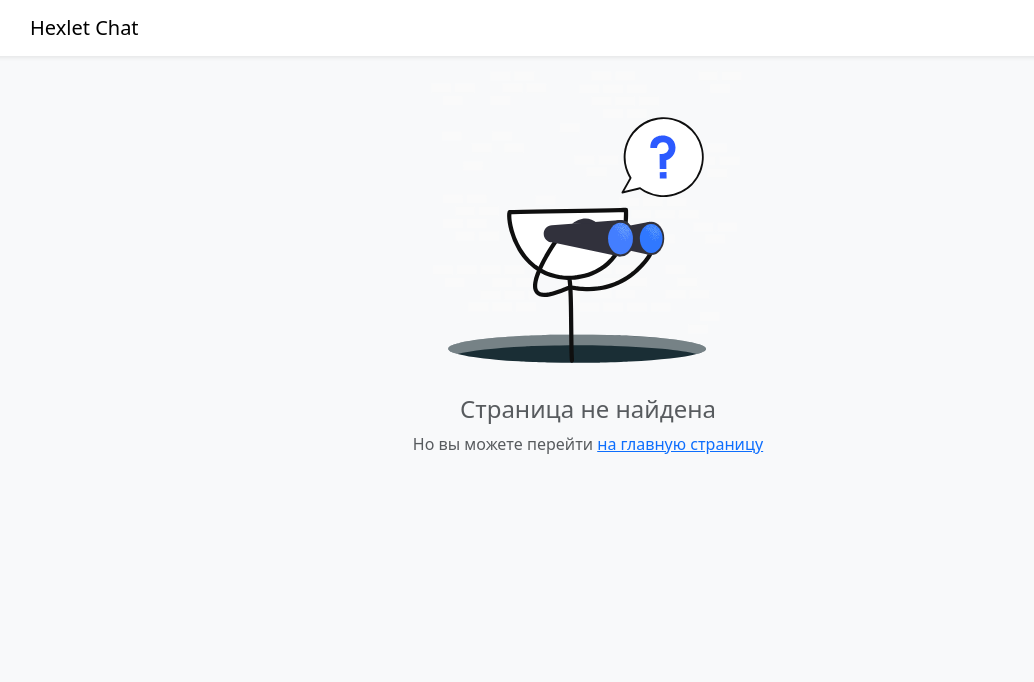
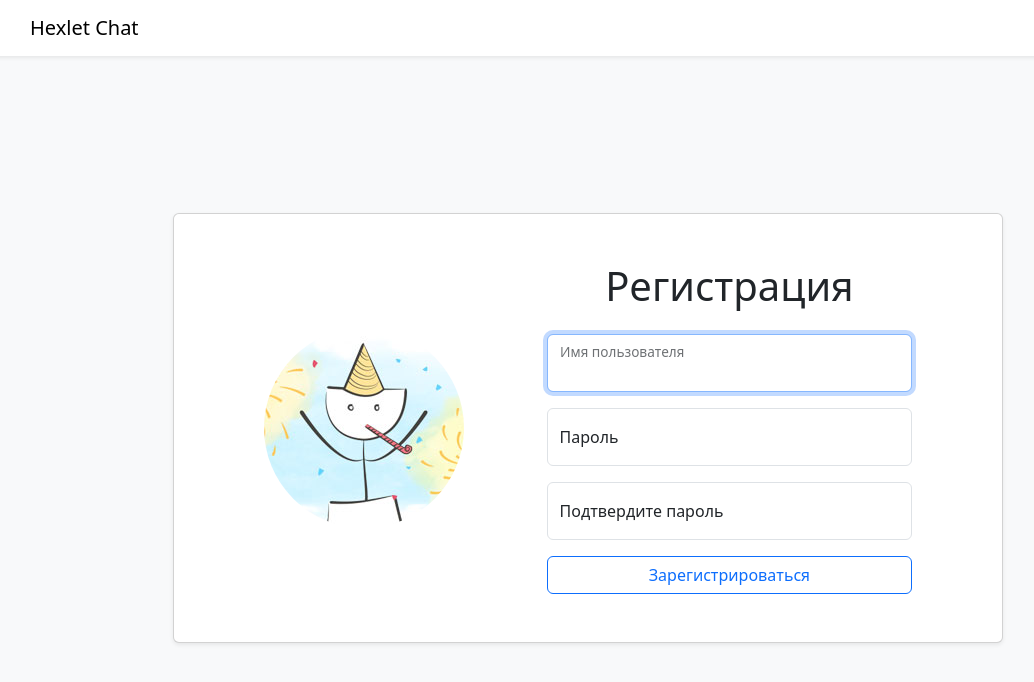
Before and after one commit to d0b3r27/frontend-project-12, a React (Vite) app in the folder frontend/: page /signup in a window 1280 px wide. Shown: the top 682 px of the page, without its empty margins (52-1086 px from the left). Built offline with nearby package versions, Linux system fonts and the light colour scheme; no server answers.

Commit message:
add signup page and logic

```diff
--- a/frontend/src/App.jsx
+++ b/frontend/src/App.jsx
@@ -2,6 +2,7 @@ import { Routes, Route } from 'react-router-dom';
 import Page404 from './pages/page404.jsx';
 import LoginPage from './pages/loginPage.jsx';
 import ChatPage from './pages/chatPage.jsx';
+import SingupPage from './pages/signupPage.jsx';
 import useSocketEvents from './socket.js';
 import ModalWindow from './modals/modalWindow.jsx';
 
@@ -14,6 +15,7 @@ const App = () => {
       <Routes>
         <Route path="/" element={<ChatPage />}/>
         <Route path="/login" element={<LoginPage />}/>
+        <Route path='/signup' element={<SingupPage />}/>
         <Route path="*" element={<Page404 />}/>
       </Routes>
       <ModalWindow/>
--- a/frontend/src/components/loginForm.jsx
+++ b/frontend/src/components/loginForm.jsx
@@ -7,7 +7,7 @@ import axios from 'axios';
 import urls from '../slices/serverUrls.js';
 
 const LoginForm = () => {
-  const inputRef = useRef();
+  const loginRef = useRef();
   const passwordRef = useRef();
   const navigate = useNavigate();
   const [authError, setAuthError] = useState();
@@ -16,7 +16,7 @@ const LoginForm = () => {
   const isAuth = useSelector(state => state.auth.isAuthenticated);
 
   useEffect(() => {
-    inputRef.current.focus();
+    loginRef.current.focus();
   }, []);
 
   return (
@@ -30,7 +30,7 @@ const LoginForm = () => {
         setAuthError(false);
 
         if (!username) {
-          inputRef.current.focus();
+          loginRef.current.focus();
           return;
         }
         if (!password) {
@@ -45,7 +45,7 @@ const LoginForm = () => {
         } catch (e) {
           setAuthError(true);
           console.log(e);
-          inputRef.current.select();
+          loginRef.current.select();
         } finally {
           setIsLoading(false);
         }
@@ -60,7 +60,7 @@ const LoginForm = () => {
             placeholder="Ваш ник"
             id="username"
             className={`form-control ${authError ? 'is-invalid' : ''}`}
-            innerRef={inputRef}
+            innerRef={loginRef}
           />
           <label htmlFor="username">Ваш ник</label>
         </div>
--- /dev/null
+++ b/frontend/src/components/signupForm.jsx
@@ -0,0 +1,106 @@
+import { useEffect, useRef, useState } from 'react';
+import { useNavigate } from 'react-router-dom';
+import { Formik, Form, Field, ErrorMessage } from 'formik';
+import { useDispatch, useSelector } from 'react-redux';
+import * as Yup from 'yup';
+import axios from 'axios';
+import urls from '../slices/serverUrls';
+import { login } from '../slices/authSlice';
+
+const SignupForm = () => {
+  const navigate = useNavigate();
+  const dispatch = useDispatch();
+  const usernameRef = useRef();
+
+  const validationSchema = Yup.object({
+    username: Yup.string()
+      .required('Обязательно поле')
+      .min(3, 'Минимум 3 символа')
+      .max(20, 'Максимум 20 символов'),
+    password: Yup.string()
+      .required('Обязательное поле')
+      .min(6, 'Минимум 6 символов'),
+    confirmPassword: Yup.string()
+      .required('Обязательное поле')
+      .oneOf([Yup.ref('password'), null], 'Пароли должны совпадать'),
+  });
+
+  useEffect(() => {
+    usernameRef.current.focus();
+  }, []);
+
+  return (
+    <Formik
+    initialValues={{
+      username: '',
+      password: '',
+      confirmPassword: '',
+    }}
+    validationSchema={validationSchema}
+    onSubmit={async (values, { setSubmitting, setStatus }) => {
+      const { username, password } = values;
+      setStatus(null);
+      try {
+        const response = await axios.post(urls.singup, ({ username, password }));
+        dispatch(login(response.data));
+        navigate('/')
+      } catch (error) {
+        if (error.response?.status === 409) {
+            setStatus('Такой пользователь уже существует');
+        } else {
+            setStatus('Ошибка при регистрации. Попробуйте позже.');
+          }
+        console.log(error);
+      } finally {
+        setSubmitting(false);
+      }
+    }}
+    >
+      {({ errors, touched, isSubmitting, status }) => (
+        <Form className='w-50'>
+          <h1 className='text-center mb-4'>Регистрация</h1>
+          <div className='form-floating mb-3'>
+            <Field
+              id='username'
+              name='username'
+              className={`form-control ${touched.username && errors.username ? 'is-invalid' : ''}`}
+              placeholder='username'
+              autoComplete='username'
+              ref={usernameRef}
+            />
+            <label className='form-label' htmlFor='username'>Имя пользователя</label>
+            <ErrorMessage name="username" component="div" className="invalid-feedback"/>
+          </div>
+          <div className='form-floating mb-3'>
+            <Field
+              id='password'
+              name='password'
+              type='password'
+              className={`form-control ${touched.password && errors.password ? 'is-invalid' : ''}`}
+              placeholder='password'
+              autoComplete='password'
+            />
+            <label className='form-label' htmlFor='password'>Пароль</label>
+            <ErrorMessage name="password" component="div" className="invalid-feedback"/>
+          </div>
+          <div className='form-floating mb-3'>
+            <Field
+              id='confirmPassword'
+              name='confirmPassword'
+              type='password'
+              className={`form-control ${touched.confirmPassword && errors.confirmPassword ? 'is-invalid' : ''}`}
+              placeholder='confirmPassword'
+              autoComplete='confirmPassword'
+            />
+            <label className='form-label' htmlFor='confirmPassword'>Подтвердите пароль</label>
+            <ErrorMessage name="confirmPassword" component="div" className="invalid-feedback"/>
+            {status && <div className="mt-1 text-center rounded bg-danger text-white">{status}</div>}
+          </div>
+          <button className='w-100 btn btn-outline-primary' disabled={isSubmitting} type='submit'>Зарегистрироваться</button>
+        </Form>
+      )}
+    </Formik>
+  );
+};
+
+export default SignupForm;
--- a/frontend/src/modals/addChannelForm.jsx
+++ b/frontend/src/modals/addChannelForm.jsx
@@ -58,7 +58,7 @@ const AddChannelForm = () => {
               innerRef={inputRef}
             />
             <label className="visually-hidden" htmlFor="channelName">Имя канала</label>
-            <ErrorMessage name="channelName" component="div" className="invalid-feedback" />
+            <ErrorMessage name="channelName" component="div" className="invalid-feedback"/>
             <div className="d-flex justify-content-end">
               <button type="button" className="me-2 btn btn-secondary" onClick={() => dispatch(closeModal())}>Отменить</button>
               <button type="submit" className="btn btn-primary">Отправить</button>
--- a/frontend/src/pages/chatPage.jsx
+++ b/frontend/src/pages/chatPage.jsx
@@ -10,11 +10,12 @@ const ChatPage = () => {
   useEffect(() => {
     if (!localStorage.getItem('user')) {
       navigate('/login');
+      return;
     }
   }, []);
 
   return (
-    <div className="h-100" id="chat">
+    <>
       <div className="d-flex flex-column h-100">
         <NavBar/>
         <div className="container h-100 my-4 overflow-hidden rounded shadow">
@@ -25,7 +26,7 @@ const ChatPage = () => {
         </div>
       </div>
       <div className="Toastify"></div>
-    </div>
+    </>
   )
 };
 
--- a/frontend/src/pages/loginPage.jsx
+++ b/frontend/src/pages/loginPage.jsx
@@ -5,8 +5,7 @@ import NavBar from "../components/navigationBar";
 const LoginPage = () => {
 
   return (
-    <div className="h-100">
-      <div className="h-100" id="chat">
+    <>
       <div className="d-flex flex-column h-100">
         <NavBar/>
         <div className="container-fluid h-100">
@@ -31,8 +30,7 @@ const LoginPage = () => {
         </div>
       </div>
       <div className="Toastify"></div>
-      </div>
-    </div>
+    </>
   );
 };
 
--- a/frontend/src/pages/page404.jsx
+++ b/frontend/src/pages/page404.jsx
@@ -2,8 +2,7 @@ import image404 from '../assets/image404.svg';
 
 const Page404 = () => {
   return (
-    <div className="h-100">
-      <div className="h-100" id="chat">
+    <>
       <div className="d-flex flex-column h-100">
         <nav className="shadow-sm navbar navbar-expand-lg navbar-light bg-white">
           <div className="container">
@@ -17,8 +16,7 @@ const Page404 = () => {
         </div>
       </div>
       <div className="Toastify"></div>
-      </div>
-    </div>
+    </>
   );
 };
 
--- /dev/null
+++ b/frontend/src/pages/signupPage.jsx
@@ -0,0 +1,31 @@
+import SignupForm from "../components/signupForm";
+import NavBar from "../components/navigationBar";
+import signup from '../assets/signup.jpg';
+
+
+const SingupPage = () => {
+  return (
+    <>
+      <div className="d-flex flex-column h-100">
+        <NavBar/>
+        <div className="container-fluid h-100">
+          <div className="row justify-content-center align-content-center h-100">
+            <div className="col-12 col-md-8 col-xxl-6">
+              <div className="card shadow-sm">
+                <div className="card-body d-flex flex-column flex-md-row justify-content-around align-items-center p-5">
+                  <div>
+                    <img src={signup} className="rounded-circle" alt="Регистрация"/>
+                  </div>
+                  <SignupForm/>
+                </div>
+              </div>
+            </div>
+          </div>
+        </div>
+      </div>
+      <div className="Toastify"></div>
+    </>
+  );
+};
+
+export default SingupPage;
--- a/frontend/src/slices/activeChannelSlice.js
+++ b/frontend/src/slices/activeChannelSlice.js
@@ -8,6 +8,7 @@ const activeChannel = createSlice({
   reducers: {
     setActiveChannel(state, {payload}) {
       const { name, id } = payload;
+      console.log(id)
       state.name = name;
       state.id = id;
     },
--- a/frontend/src/slices/serverUrls.js
+++ b/frontend/src/slices/serverUrls.js
@@ -1,5 +1,6 @@
 const urls = {
   base: '/api/v1',
   login:'/api/v1/login',
+  singup: '/api/v1/signup',
 };
 export default urls;
--- a/frontend/src/socket.js
+++ b/frontend/src/socket.js
@@ -1,12 +1,20 @@
 import { io } from 'socket.io-client';
-import { useEffect } from 'react';
+import { useEffect, useRef } from 'react';
+import { useDispatch, useSelector } from 'react-redux';
 import store from './slices/store';
 import { chatApi } from './slices/apiSlice';
+import { setActiveChannelDefault } from './slices/activeChannelSlice';
 
 const socket = io();
 
 const useSocketEvents = () => {
+  const dispatch = useDispatch();
+  const activeChannelId = useSelector((state) => state.activeChannel.id);
+  const activeChannelIdRef = useRef(activeChannelId);
+
   useEffect(() => {
+    activeChannelIdRef.current = activeChannelId;
+
     const handleNewMessage = (message) => {
       store.dispatch(
         chatApi.util.updateQueryData('getMessages', undefined, (draft) => {
@@ -43,6 +51,10 @@ const useSocketEvents = () => {
           }
         })
       );
+
+      if (id === activeChannelId) {
+        dispatch(setActiveChannelDefault());
+      }
     };
 
     socket.on('newMessage', handleNewMessage);
@@ -56,7 +68,7 @@ const useSocketEvents = () => {
       socket.off('renameChannel', handleEditChannel);
       socket.off('removeChannel', handleRemoveChannel);
     };
-  }, []);
+  }, [activeChannelId]);
 };
 
 export default useSocketEvents;
```
Also changed, not shown: frontend/src/assets/signup.jpg (added). Lines whose indentation alone changed are shown as unchanged.
